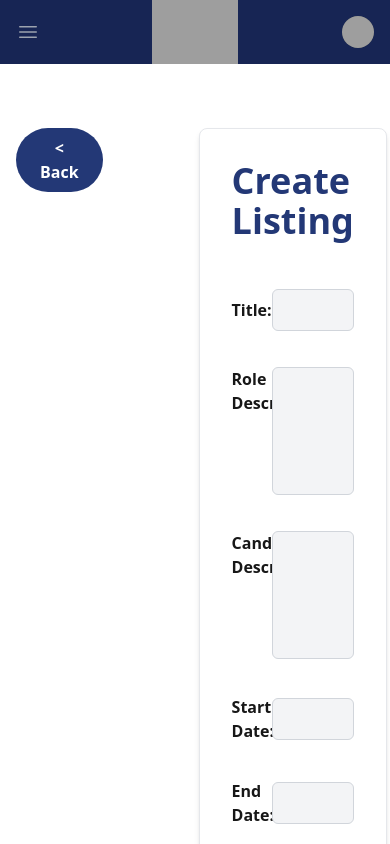
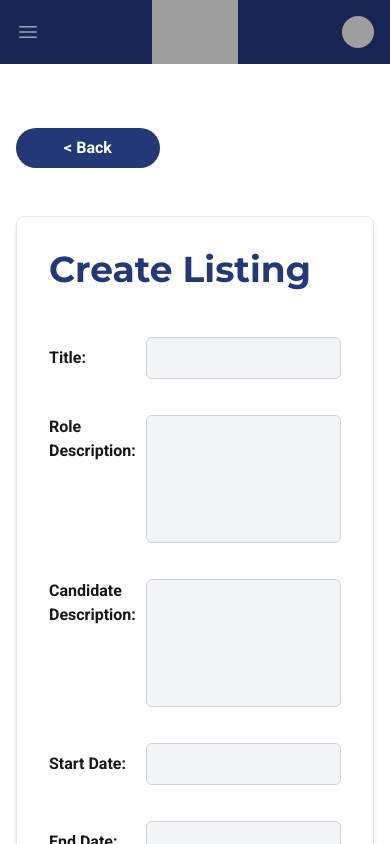
Before and after one commit to nathanshew/SD_Careers_Platform, a Next.js app: page /admin/add-listing in a window 390 px wide. Shown: the top 844 px of the page. Built offline with nearby package versions, Linux system fonts and the light colour scheme; grey boxes are pictures that could not be loaded.

Commit message:
(fix) responsive design

```diff
--- a/src/app/admin/add-listing/page.tsx
+++ b/src/app/admin/add-listing/page.tsx
@@ -22,17 +22,17 @@ export default function AdminDashboardPage() {
     );
 
     return (
-        <div className="min-h-screen flex flex-col items-center justify-center font-sans">
-            <div className="flex flex-row w-full max-w-6xl p-4 items-start">
+        <div className="min-h-screen flex flex-col items-center justify-center font-body">
+            <div className="flex flex-col lg:flex-row w-full max-w-6xl p-4 items-start">
                 <button
                     type="button"
-                    className="font-bold bg-blue-900 text-white rounded-full py-2 px-6 mr-24 mt-12"
+                    className="font-bold bg-blue-900 text-white rounded-full py-2 px-6 mr-24 mt-12 min-w-36"
                     onClick={() => window.history.back()}
                 >
                     &lt; Back
                 </button>
                 <div className="flex flex-col gap-6 p-8 w-full max-w-4xl border border-gray-200 shadow-md rounded-lg bg-white mb-12 mt-12">
-                    <h2 className="text-4xl font-extrabold text-blue-900 mb-6">Create Listing</h2>
+                    <h2 className="text-4xl font-extrabold text-blue-900 mb-6 font-header">Create Listing</h2>
                     <div className="grid grid-cols-1 gap-6">
                         {renderDetail('Title:')}
                         {renderTextAreaDetail('Role Description:')}
--- a/src/app/admin/dashboard-each-applicant/page.tsx
+++ b/src/app/admin/dashboard-each-applicant/page.tsx
@@ -47,9 +47,9 @@ export default function AdminDashboardEachApplicantPage() {
     const renderDetail = (label: string, value: string) => (
         <div className="grid grid-cols-3 w-full items-center pb-3">
             <label className="text-left font-bold col-span-1">{label}</label>
-            <span className="col-span-2 p-2 border border-gray-300 bg-gray-100 rounded-md">
+            <div className="col-span-2 p-2 border border-gray-300 bg-gray-100 rounded-md">
                 {value}
-            </span>
+            </div>
         </div>
     );
 
@@ -81,8 +81,8 @@ export default function AdminDashboardEachApplicantPage() {
     }
 
     return (
-        <div className="min-h-screen flex flex-col items-center justify-center font-sans">
-            <div className="flex flex-row w-full max-w-6xl p-4 items-start">
+        <div className="min-h-screen flex flex-col items-center justify-center font-body">
+            <div className="flex flex-row lg:flex-row w-full max-w-6xl p-4 items-start">
                 <button
                     type="button"
                     className="font-bold bg-blue-900 text-white rounded-full py-2 px-6 mr-24 mt-12"
@@ -91,7 +91,7 @@ export default function AdminDashboardEachApplicantPage() {
                     &lt; Back
                 </button>
                 <div className="flex flex-col gap-6 p-8 w-full max-w-4xl border border-gray-200 shadow-md rounded-lg bg-white mb-12 mt-12">
-                    <h2 className="text-4xl font-extrabold text-blue-900 mb-6">Participant Submission</h2>
+                    <h2 className="font-header text-4xl font-extrabold text-blue-900 mb-6">Participant Submission</h2>
                     <div className="grid grid-cols-1 gap-6">
                         {renderDetail('Name', participant.name)}
                         {renderDetail('Status', participant.status)}
@@ -107,8 +107,17 @@ export default function AdminDashboardEachApplicantPage() {
                         {renderDetail('Interviewer', participant.interviewer)}
                         {renderTextAreaDetail('Interview Decision', participant.interviewDecision)}
                     </div>
+                    <div className="flex justify-end mt-6">
+                        <button
+                            type="button"
+                            className="font-bold bg-blue-900 text-white rounded-full py-2 px-6"
+                        >
+                            Post
+                        </button>
+                    </div>
                 </div>
             </div>
+
         </div>
     );
 }
```
